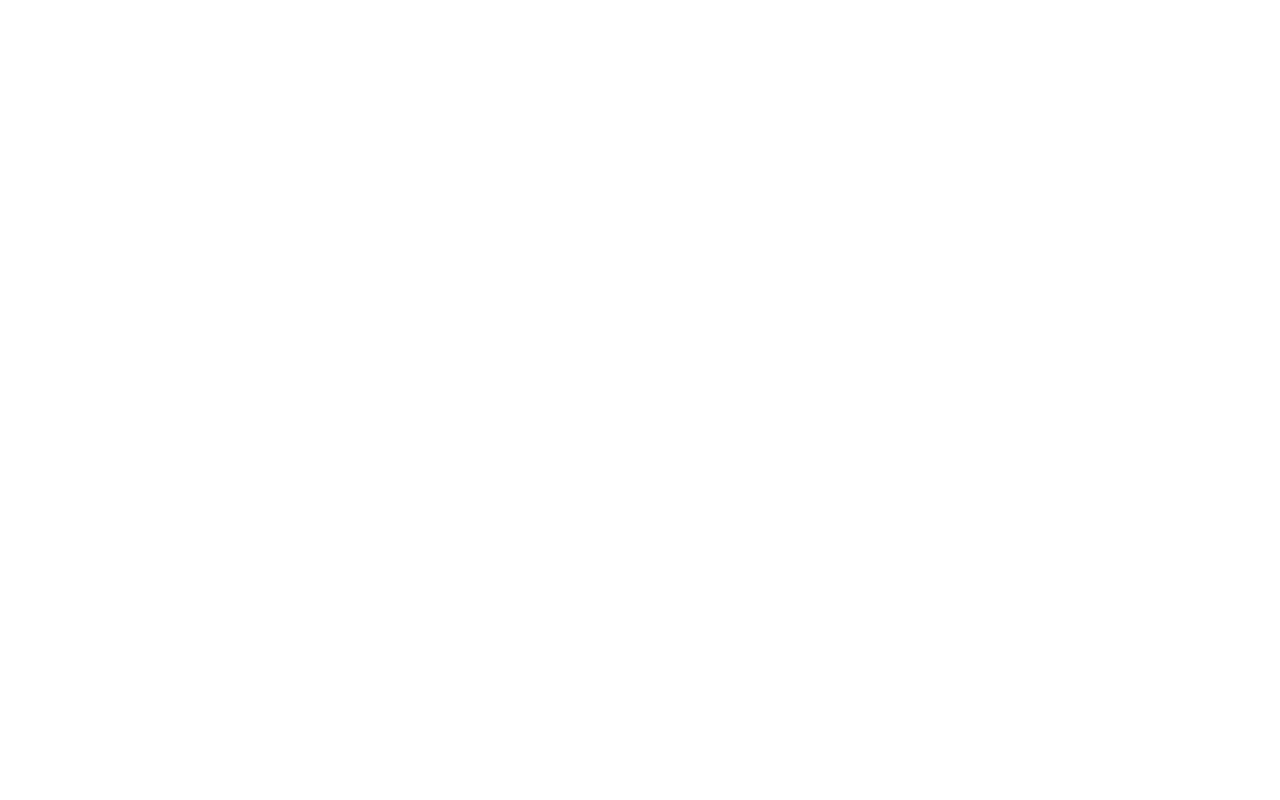
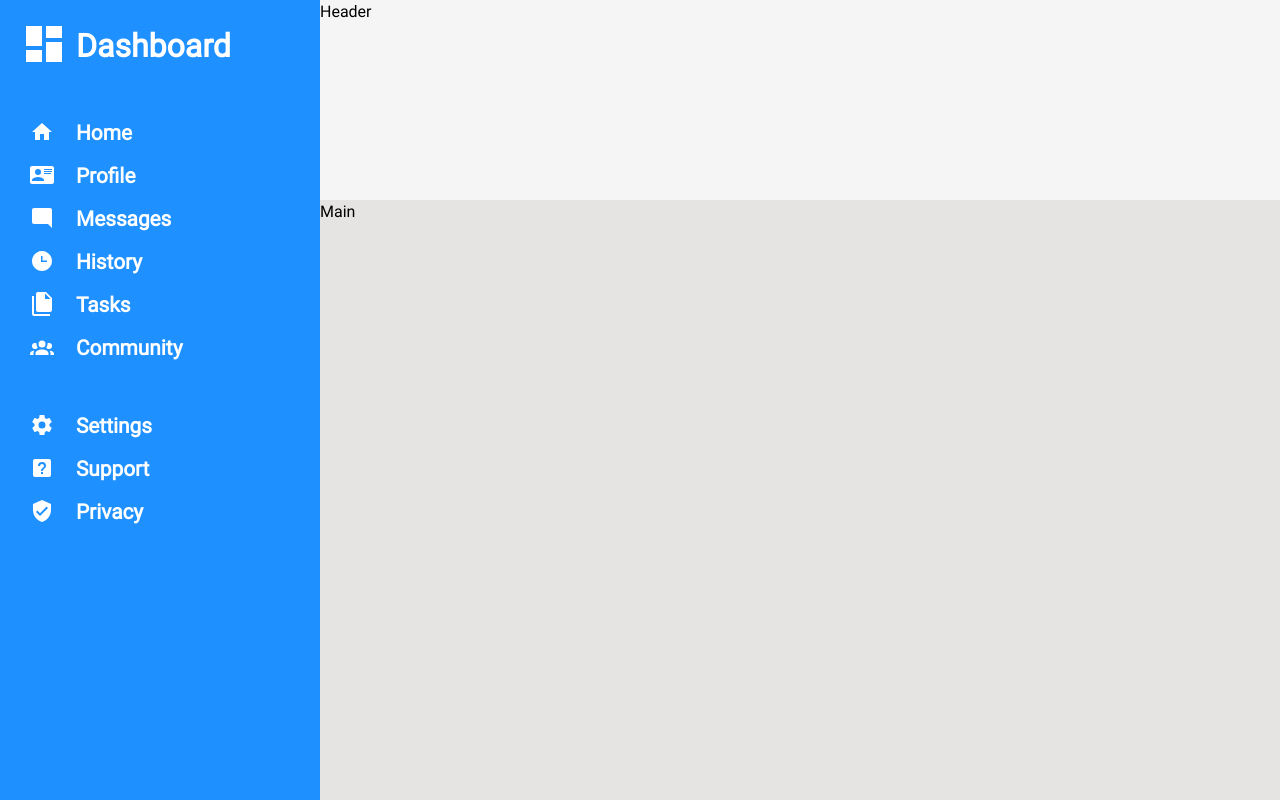
Before and after one commit to NirakChoun/admin-dashboard, a plain HTML site: page index.html in a window 1280 px wide. Drawn offline with Linux system fonts and the light colour scheme.

Commit message:
Add styling for sidebar

```diff
--- a/index.html
+++ b/index.html
@@ -7,10 +7,93 @@
     <link rel="stylesheet" href="style.css" />
   </head>
   <body>
-    <div class="container">
-      <header></header>
-      <aside class="sidebar"></aside>
-      <main></main>
-    </div>
+    <header>Header</header>
+    <aside class="sidebar">
+      <div class="brand">
+        <img
+          src="images/dashboard.svg"
+          alt="Dashboard Logo"
+          style="height: 48px; width: 48px"
+        />
+        <h1>Dashboard</h1>
+      </div>
+      <div class="features">
+        <div class="home">
+          <img
+            src="images/home.svg"
+            alt="An example icon"
+            style="width: 24px; height: 24px"
+          />
+          <p>Home</p>
+        </div>
+        <div class="profile">
+          <img
+            src="images/profile.svg"
+            alt="An example icon"
+            style="width: 24px; height: 24px"
+          />
+          <p>Profile</p>
+        </div>
+        <div class="message">
+          <img
+            src="images/message.svg"
+            alt="An example icon"
+            style="width: 24px; height: 24px"
+          />
+          <p>Messages</p>
+        </div>
+        <div class="history">
+          <img
+            src="images/history.svg"
+            alt="An example icon"
+            style="width: 24px; height: 24px"
+          />
+          <p>History</p>
+        </div>
+        <div class="task">
+          <img
+            src="images/task.svg"
+            alt="An example icon"
+            style="width: 24px; height: 24px"
+          />
+          <p>Tasks</p>
+        </div>
+        <div class="community">
+          <img
+            src="images/community.svg"
+            alt="An example icon"
+            style="width: 24px; height: 24px"
+          />
+          <p>Community</p>
+        </div>
+      </div>
+      <div class="help">
+        <div class="settings">
+          <img
+            src="images/setting.svg"
+            alt="An example icon"
+            style="width: 24px; height: 24px"
+          />
+          <p>Settings</p>
+        </div>
+        <div class="support">
+          <img
+            src="images/support.svg"
+            alt="An example icon"
+            style="width: 24px; height: 24px"
+          />
+          <p>Support</p>
+        </div>
+        <div class="privacy">
+          <img
+            src="images/privacy.svg"
+            alt="An example icon"
+            style="width: 24px; height: 24px"
+          />
+          <p>Privacy</p>
+        </div>
+      </div>
+    </aside>
+    <main>Main</main>
   </body>
 </html>
--- a/style.css
+++ b/style.css
@@ -0,0 +1,85 @@
+* {
+    margin: 0;
+    padding: 0;
+    box-sizing: border-box;
+}
+
+@font-face {
+    font-family: "Roboto";
+    src:
+        url("fonts/roboto-regular-webfont.woff") format("woff"),
+        url("fonts/roboto-regular-webfont.woff2") format("woff2");
+}
+
+body {
+    min-height: 100vh;
+    display: grid;
+    grid-template-columns: repeat(12, 1fr);
+    grid-template-rows: repeat(12, 1fr);
+    font-family: "Roboto";
+}
+
+header {
+    background-color: whitesmoke;
+    grid-column: 4 / 13;
+    grid-row: 1 / 4;
+}
+
+.sidebar {
+    background-color: dodgerblue;
+    grid-column: 1 / 4;
+    grid-row: 1 / 13;
+    padding: 20px;
+    color: white;
+}
+
+.sidebar img {
+    max-width: 100%;
+    height: auto;
+    filter: invert(100%) sepia(1%) saturate(7478%) hue-rotate(255deg) brightness(128%) contrast(100%);
+}
+
+.sidebar .brand {
+    grid-template-columns: 1fr 4fr;
+    display: grid;
+    align-items: center;
+}
+
+.sidebar .brand > h1 {
+    font-size: 2rem;
+}
+
+.features,
+.help {
+    display: grid;
+    gap: 15px;
+}
+
+.features > div,
+.help > div {
+    display: grid;
+    grid-template-columns: 2fr 8fr;
+    align-items: center;
+}
+
+.features div img,
+.help div img {
+    margin-left: 10px;
+}
+
+.features div p,
+.help div p {
+    font-size: 1.3rem;
+    font-weight: bold;
+}
+
+.features,
+.help {
+    margin-top: 50px;
+}
+
+main {
+    background-color: #E5E4E2;
+    grid-column: 4 / 13;
+    grid-row: 4 / 13;
+}
```
Also changed, not shown: fonts/roboto-regular-webfont.woff (added), fonts/roboto-regular-webfont.woff2 (added), images/community.svg (added), images/dashboard.svg (added), images/history.svg (added), images/home.svg (added), images/message.svg (added), images/privacy.svg (added), images/profile.svg (added), images/setting.svg (added), images/support.svg (added), images/task.svg (added).
